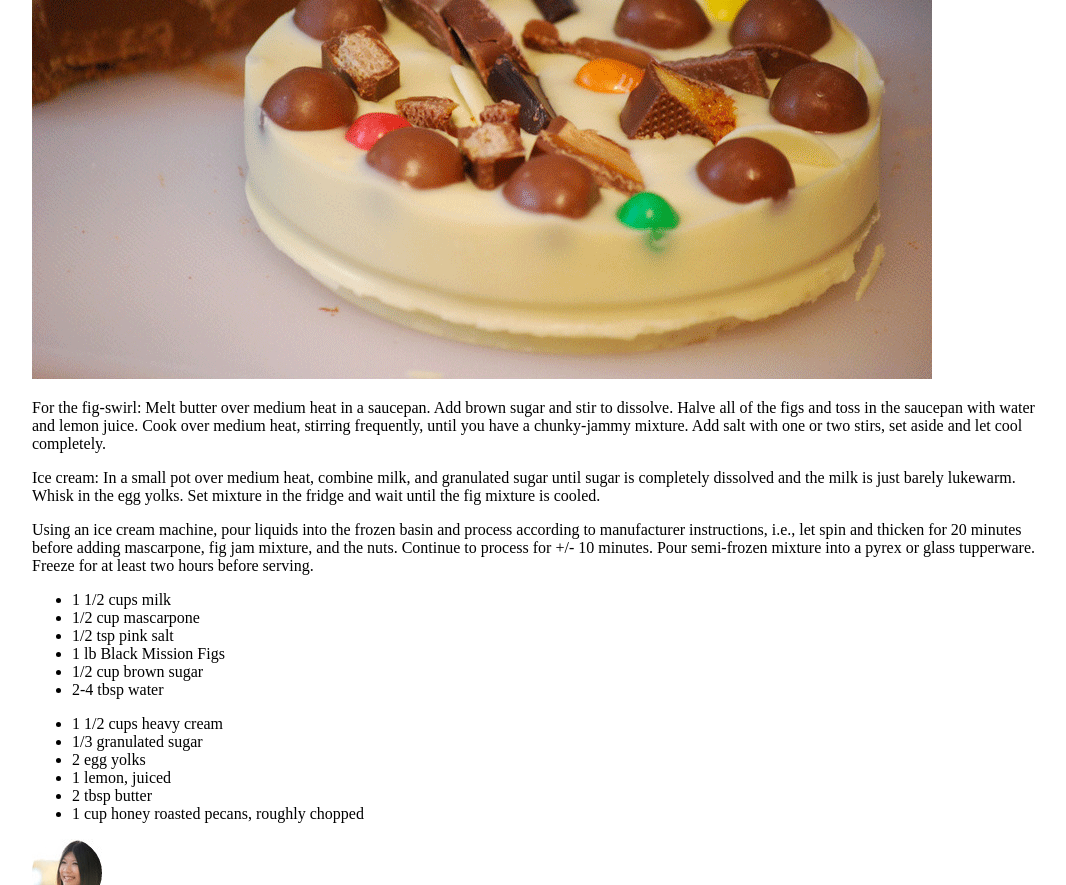
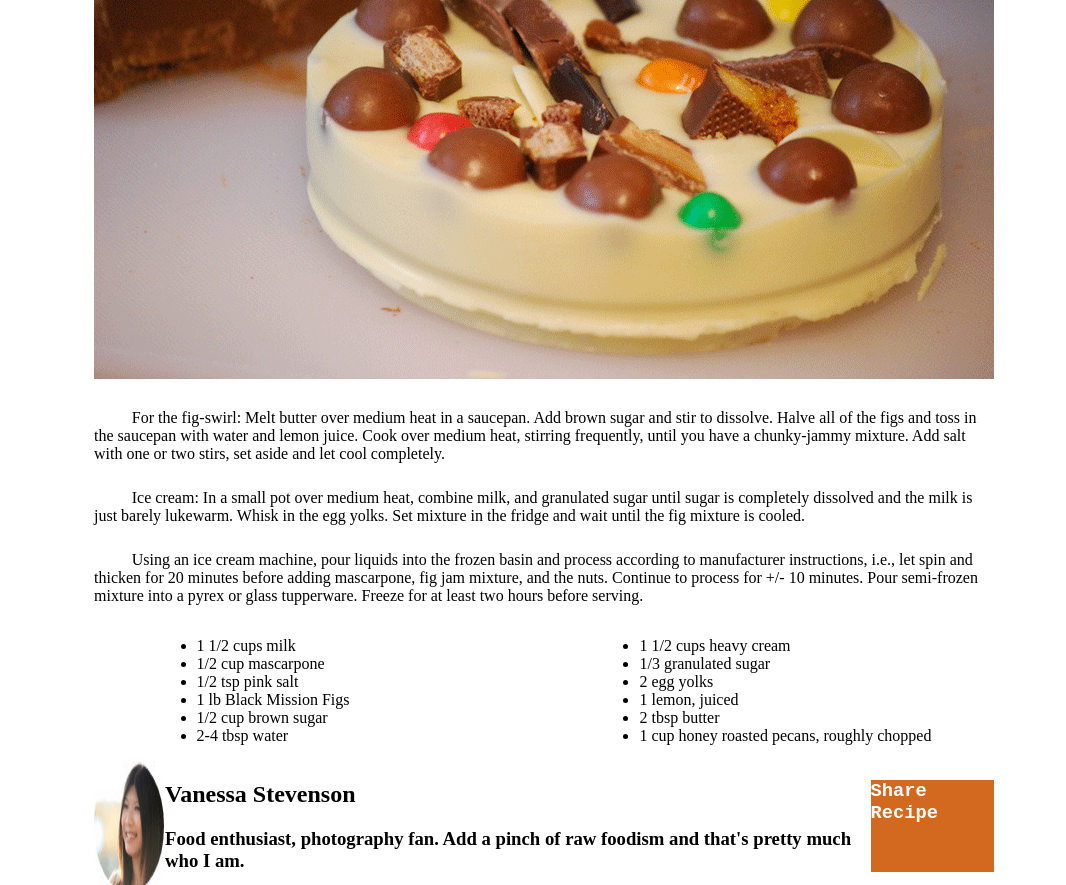
Before and after one commit to bradyd-code-fellows-projects/chocolate-pizza, a plain HTML site: page index.html in a window 1280 px wide. Shown: the part 499-1384 px from the top of the page, without its empty margins (96-1162 px from the left). Drawn offline with Linux system fonts and the light colour scheme.

Commit message:
final styling before needing to submit assignment, mostly getting everything centered

```diff
--- a/index.html
+++ b/index.html
@@ -52,7 +52,7 @@
       <div class="main-heading-text">
         <!-- left side of page-->
         <H1>Chocolate Pizza</H1>
-        <h2>filler text</h2>
+        <h2>Posted on 15 Dec 2013 / Desserts</h2>
       </div>
 
       <div><img src="img/print-icon.png" alt="pring page button"></div>
@@ -85,9 +85,9 @@
 
     <!-- container for notebook paper background img and checklist-->
 
-    <section>
+    <section class="ingredient-lists-container">
 
-      <div>
+      <div class="left-ingredient-list">
         <!-- milk, marsc, pink salt, etc-->
         <ul>
           <li>1 1/2 cups milk</li>
@@ -99,7 +99,7 @@
         </ul>
       </div>
 
-      <div>
+      <div class="right-ingredient-list">
         <!-- heavy cream, granulated, egg yolks, etc-->
         <ul>
           <li>1 1/2 cups heavy cream</li>
@@ -119,15 +119,18 @@
 
   <footer>
     <!--author image-->
+    <section class="author-info-container">
     <img src="img/van-pic.png" alt="picture of author, Vanessa Stevenson" />
     <div>
       <h2>Vanessa Stevenson</h2>
       <h3>Food enthusiast, photography fan. Add a pinch of raw foodism and that's pretty much who I am.</h3>
     </div>
+    <h3 class="share-recipe">Share Recipe</h3>
+    <!--share recipe button-->
+    </section>
 
-    <!--share recipe button-->
 
-    <div>
+    <div class="small-logo">
       <!--small logo between horizontal thin lines spanning width of page-->
       <img src="img/small-logo.png" alt="small image of Delicious logo" />
     </div>
--- a/style.css
+++ b/style.css
@@ -1,25 +1,23 @@
 body {
-  width: max-content;
+  width: 900px;
   display: block;
   margin-left: auto;
   margin-right: auto;
 }
 
 .container {
-  background-color: aqua;
   display: flex;
   justify-content: space-between;
+  width: 900px;
 }
 
 .image-headings {
-  background-color: darkcyan;
   display: flex;
   justify-content: flex-start;
   align-content: center;
 }
 
 .header-left-text {
-  background-color: brown;
   display: flex;
   flex-direction: column;
 
@@ -28,8 +26,6 @@ body {
 .header-right {
   display: flex;
   flex-direction: row;
-
-  background-color: brown;
   display: flex;
 }
 
@@ -37,25 +33,62 @@ body {
   height: max-content;
   margin-top: auto;
   margin-bottom: auto;
-  background-color: blue;
   padding-right: 15px;
 }
 
 .main-heading-text {
-  background-color: brown;
   display: flex;
   flex-direction: column;
+}
+
+.hero-img {
+  width: 900px;
+}
+
+header {
+  width: 900px;
+}
+
+main {
+  width: 900px;
+}
+
+main p {
+  width: 900px;
+  padding-top: 10px;
+  text-indent: 1cm;
+}
+
+.ingredient-lists-container {
+  display: flex;
+  justify-content: center;
+  width: 900px;
+}
+
+.left-ingredient-list {
+  margin-right: 125px;
+}
+
+.right-ingredient-list {
+  margin-left: 125px;
+}
+
+.author-info-container {
+  display: flex;
+  justify-content: center;
+  width: 900px;
+}
+
+.share-recipe {
+  background-color: chocolate;
+  color: white;
+  font-family: 'Courier New', Courier, monospace;
 
 }
 
-.hero-img {
-  width: 100%;
+.small-logo {
+  display: block;
+  margin-left: auto;
+  margin-right: auto;
+  width: 1%;
 }
-
-header {
-  width: inherit;
-}
-
-main {
-  width: 80vw;
-}
```
